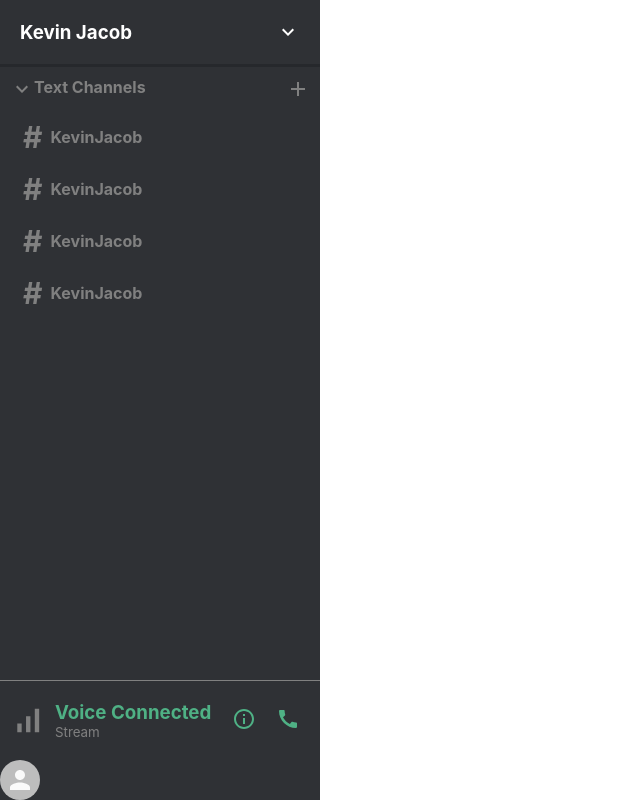
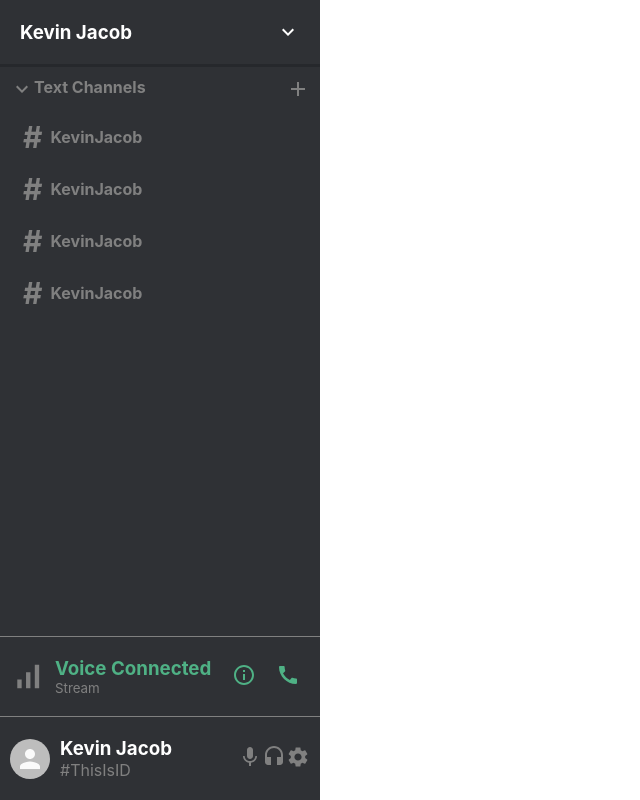
Before and after one commit to kevinjacob2001/Discord-clone, a React (Create React App) app: page / in a window 1280 px wide. Shown: the whole page, without its empty margins (0-640 px from the left). Built offline with nearby package versions, Linux system fonts and the light colour scheme.

Commit message:
completed sidebar

```diff
--- a/src/Components/Sidebar/Sidebar.css
+++ b/src/Components/Sidebar/Sidebar.css
@@ -40,7 +40,7 @@
 
  }
 
- .sidebar__voice{
+ .sidebar__voice,.sidebar__profile{
      display: flex;
      align-items: center;
      justify-content: space-between;
@@ -69,3 +69,14 @@
 .sidebar__voiceIcons>.MuiSvgIcon-root{
     padding: 10px;
 }
+
+.sidebar__profileInfo{
+    flex: 1;
+    padding: 10px;
+}
+.sidebar__profileInfo>h3{
+    color: white;
+}
+.sidebar__profileInfo>.MuiSvgIcon-root{
+    padding: 10px;
+}
--- a/src/Components/Sidebar/Sidebar.jsx
+++ b/src/Components/Sidebar/Sidebar.jsx
@@ -5,6 +5,9 @@ import AddIcon from "@material-ui/icons/Add";
 import SignalCellularAltIcon from '@material-ui/icons/SignalCellularAlt'
 import InfoOutlinedIcon from '@material-ui/icons/InfoOutlined';
 import CallIcon from '@material-ui/icons/Call';
+import HeadsetIcon from '@material-ui/icons/Headset';
+import MicIcon from '@material-ui/icons/Mic';
+import SettingsIcon from '@material-ui/icons/Settings';
 
 import SidebarChannel from "../Sidebar_Channel/SidebarChannel";
 import { Avatar } from "@material-ui/core";
@@ -49,6 +52,16 @@ const Sidebar = () => {
       </div>
       <div className="sidebar__profile">
           <Avatar/>
+          <div className="sidebar__profileInfo">
+              <h3>Kevin Jacob</h3>
+              <p>#ThisIsID</p>
+          </div>
+          <div className="sidebar__profileIcons">
+              <MicIcon/>
+              <HeadsetIcon/>
+              <SettingsIcon/>
+
+          </div>
       </div>
 
     </div>
```
Also changed, not shown: 1 other file (tests, documents, lock files or other folders).
